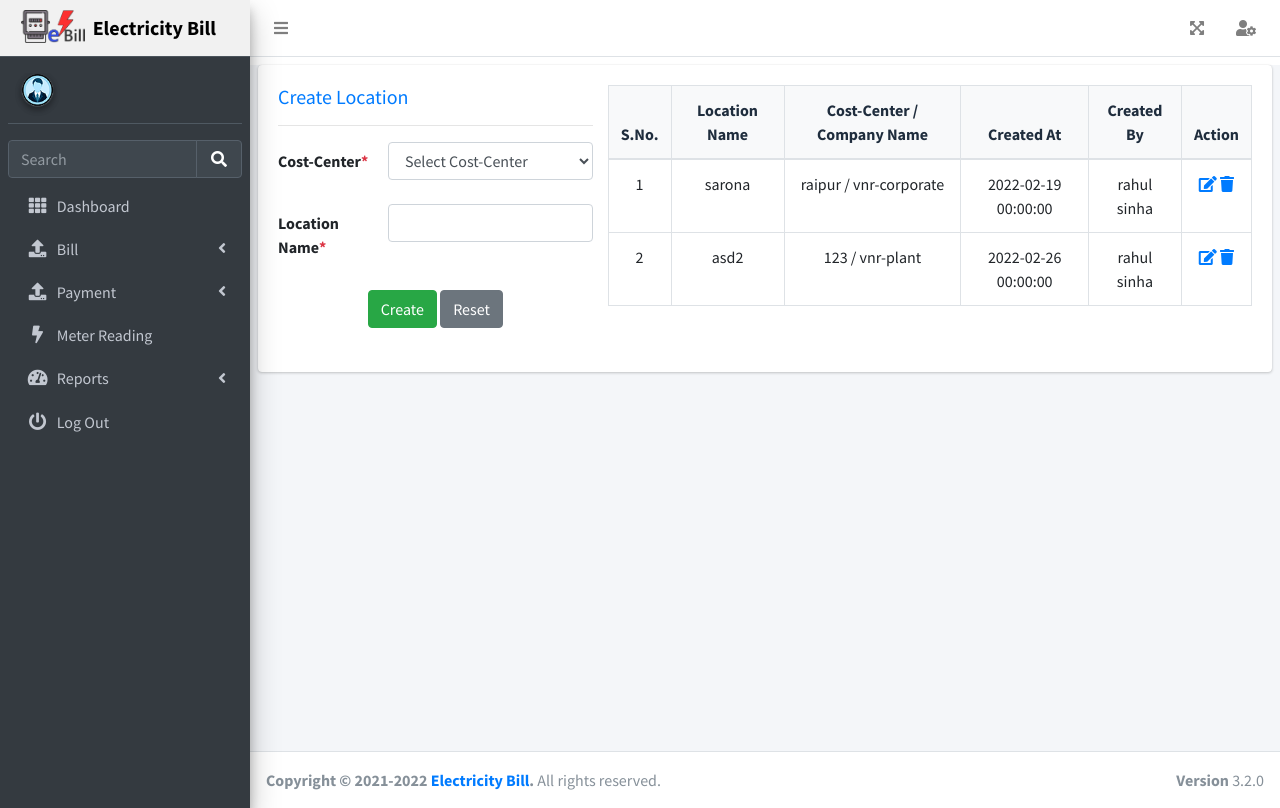
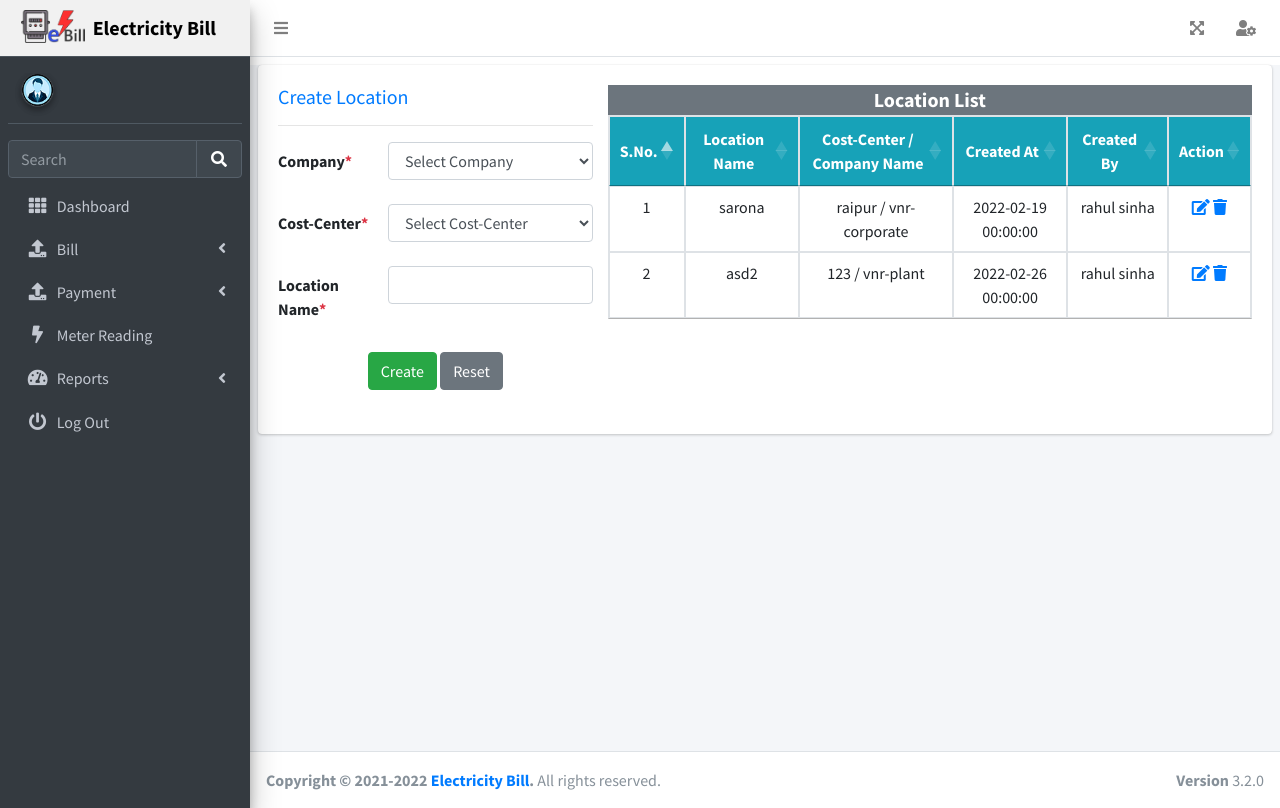
Before and after one commit to rahul1290/bill, a CodeIgniter app: page /bill/master/Location in a window 1280 px wide. Run offline with CodeIgniter, Linux system fonts and the light colour scheme; data comes from the database, SQL or seed files in the repository; some libraries are stand-ins or nearby versions.

Commit message:
file uploaded

```diff
--- a/application/config/routes.php
+++ b/application/config/routes.php
@@ -3,8 +3,8 @@ defined('BASEPATH') OR exit('No direct script access allowed');
 
 
 $route['default_controller'] = 'Auth_ctrl/login';
-$route['master/Company'] = 'company_ctrl';
-$route['master/Cost-Center'] = 'costcenter_ctrl';
+$route['master/company'] = 'company_ctrl';
+$route['master/cost-center'] = 'costcenter_ctrl';
 $route['master/Location'] = 'location_ctrl';
 $route['master/Meter'] = 'meter_ctrl';
 $route['master/User'] = 'user_ctrl';
--- a/application/controllers/Location_ctrl.php
+++ b/application/controllers/Location_ctrl.php
@@ -40,8 +40,9 @@ class Location_ctrl extends CI_Controller {
 
   function index(){
 	  	$data['locations'] = $this->Location_model->location_list();
-		$data['costceners'] = $this->Costcenter_model->costcenter_list();
+		//$data['costceners'] = $this->Costcenter_model->costcenter_list();
 		$data['companies'] = $this->Company_model->Company_list();
+
 
 		if ($this->input->server('REQUEST_METHOD') === 'GET') {
 			$data['main_content'] = $this->load->view('master/location',$data,true);
--- a/application/views/admin_layout.php
+++ b/application/views/admin_layout.php
@@ -134,7 +134,7 @@
             </a>
             <ul class="nav nav-treeview ml-3">
               <li class="nav-item">
-                <a href="<?php echo base_url()?>master/Company" class="nav-link <?php if($this->uri->segment('2') == 'Company'){
+                <a href="<?php echo base_url()?>master/company" class="nav-link <?php if($this->uri->segment('2') == 'company'){
                         echo "active";
                     }?>">
                   <i class="far fa-building nav-icon"></i>
@@ -143,7 +143,7 @@
               </li>
 
               <li class="nav-item">
-                <a href="<?php echo base_url('master/Cost-Center')?>" class="nav-link <?php if($this->uri->segment('2') == 'Cost-Center'){
+                <a href="<?php echo base_url('master/cost-center')?>" class="nav-link <?php if($this->uri->segment('2') == 'cost-center'){
                         echo 'active';
                     }?>">
                   <i class="far fa-circle nav-icon"></i>
@@ -344,6 +344,19 @@
     <strong>Copyright &copy; 2021-2022 <a href="<?php echo base_url(); ?>">Electricity Bill</a>.</strong> All rights reserved.
   </footer>
 
+
+
+  <div class="modal" id="loaderModal" tabindex="-1" role="dialog" aria-labelledby="exampleModalLabel" aria-hidden="true">
+  <div class="modal-dialog modal-dialog-centered" role="document">
+    <div class="modal-content">
+      <div class="modal-body text-center">
+        Loading...
+      </div>
+    </div>
+  </div>
+</div>
+
+
   <!-- Control Sidebar -->
   <aside class="control-sidebar control-sidebar-dark">
     <!-- Control sidebar content goes here -->
--- a/application/views/master/location.php
+++ b/application/views/master/location.php
@@ -9,14 +9,25 @@
           		<form name="f1" method="POST" action="<?php echo base_url();?>master/Location">
 
           			<div class="form-group row">
+                        <label for="inputEmail3" class="col-sm-4 col-form-label">Company<label class="text-danger">*</label></label>
+                        <div class="col-sm-8">
+                          <input id="lid" name="lid" type="hidden" class="form-control" value="<?php echo set_value('lid'); ?>">
+                          <select id="company" name="company" class="form-control">
+                            <option value="" selected>Select Company</option>
+                            	<?php foreach($companies as $company){ ?>
+                            		<option value="<?php echo $company['cid']; ?>"><?php echo $company['name']; ?></option>
+                            	<?php } ?>
+                            </select>
+                            <?php echo form_error('company'); ?>
+                        </div>
+                    </div>
+
+                    <div class="form-group row">
                         <label for="inputEmail3" class="col-sm-4 col-form-label">Cost-Center<label class="text-danger">*</label></label>
                         <div class="col-sm-8">
                           <input id="lid" name="lid" type="hidden" class="form-control" value="<?php echo set_value('lid'); ?>">
                           <select id="cost_center" name="cost_center" class="form-control">
                             <option value="" selected>Select Cost-Center</option>
-                                <?php foreach($costceners as $costcener){ ?>
-                                    <option value="<?php echo $costcener['costc_id']; ?>"><?php echo $costcener['name']; ?></option>
-                                <?php } ?>
                           </select>
                             <?php echo form_error('cost_center'); ?>
                         </div>
@@ -40,16 +51,17 @@
                 </form>
           	</div>
           	<div class="col-12 col-sm-6 col-md-8 col-lg-8 col-xl-8">
+          		<p class="text-lg text-bold text-info bg-secondary mb-0 text-center">Location List</p>
           		<div class="table-responsive">
-                    <table class="table table-bordered">
-                              <thead class="bg-light">
+                    <table class="table table-bordered" id="locationListTable">
+                              <thead class="bg-info">
                                   <tr>
-                                    <th class="text-center uppercase">S.No.</th>
-                                    <th class="text-center uppercase">Location Name</th>
-                                    <th class="text-center uppercase">Cost-Center / Company Name</th>
-                                    <th class="text-center uppercase">Created At</th>
-                                    <th class="text-center uppercase">Created By</th>
-                                    <th class="text-center uppercase">Action</th>
+                                    <th class="text-center align-middle uppercase">S.No.</th>
+                                    <th class="text-center align-middle uppercase">Location Name</th>
+                                    <th class="text-center align-middle uppercase">Cost-Center / Company Name</th>
+                                    <th class="text-center align-middle uppercase">Created At</th>
+                                    <th class="text-center align-middle uppercase">Created By</th>
+                                    <th class="text-center align-middle uppercase">Action</th>
                                   </tr>
                               </thead>
                               <tbody id="locationList">
@@ -81,7 +93,20 @@
     <script>
     const baseUrl = $('#base_url').val();
 
+    $(document).on('click','#location-create,#location-update',function(){
+   		$('#loaderModal').modal({
+   			'show':true
+   		});
+   });
+
       $(document).on('click','.location_edit',function(){
+
+      	$('#loaderModal').modal({
+   			'show':true,
+   			'backdrop' :'static',
+   			'keyboard' : false
+   		});
+
         var request = $.ajax({
                 url: `${baseUrl}Location_ctrl/getLocationById`,
                 method: "POST",
@@ -89,6 +114,7 @@
                 dataType: "json"
                 });
             request.done(function( response ) {
+            	$('#loaderModal').modal('toggle');
                 console.log(response);
                 if(response.status == 200){
                 	$('#page-heading').html('Update Location');
@@ -117,6 +143,7 @@
 
 
       $(document).on('click','.location_delete',function(){
+      	if(confirm('Are you sure?')){
             $.ajax({
                 url: `${baseUrl}Location_ctrl/delete_location`,
                 method: "POST",
@@ -131,11 +158,46 @@
                     alert(response.msg);
                     if(response.status == 200){
                         reload();
+                    } else {
+                    	reload();
                     }
                 }
             });
+        }
       });
 
+
+	 $(document).on('change','#company',function(){
+	 	let cid = $(this).val();
+	 	if(cid){
+    	 	$.ajax({
+                url: `${baseUrl}Costcenter_ctrl/getCostcenterByCompnayId/${cid}`,
+                method: "GET",
+                dataType: "json",
+                beforeSend(){
+                    $('#loaderModal').modal({
+               			'show':true,
+               			'backdrop' :'static',
+               			'keyboard' : false
+               		});
+                },
+                success(response){
+                	console.log(response);
+                    if(response.status == 200){
+                        var x = '<option value="">Select Cost-Center</option>';
+                        $.each(response.data,function(key,value){
+                        	x = x + '<option value="'+ value.costc_id +'">'+ value.name +'</option>';
+                            $('#cost_center').html(x);
+                        })
+                    }
+
+                    $('#loaderModal').modal('toggle');
+                }
+            });
+        } else {
+        	$('#cost_center').html('<option value="">Select Cost-Center</option>');
+        }
+	 });
 
 
 
@@ -171,4 +233,11 @@
       }
 
 
+	$('#locationListTable').DataTable({
+   	"searching": false,
+    "bPaginate": false,
+    "bLengthChange": false,
+    "bFilter": true,
+    "bInfo": false,
+    "bAutoWidth": false });
     </script>
```
Also changed, not shown: application/controllers/Dashboard_ctrl.php (+5 -9 lines), application/views/master/company.php (+42 -12 lines), application/views/master/cost-center.php (+34 -11 lines), application/views/dashboard.php (renamed from application/views/user-dashboard.php), 3 other files. Lines whose indentation alone changed are shown as unchanged.
